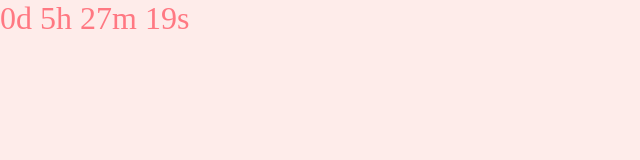
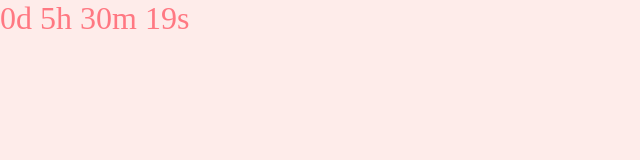
Before and after one commit to Ratnadip12/Alarm, a plain HTML site: page index.html in a window 1280 px wide. Both pictures are taken after a click on the button "REFRESH". Shown: the full height of the page, 0-640 px from the left. Drawn offline with nearby package versions, Linux system fonts and the light colour scheme; a web font is replaced by a local one.

Commit message:
index.html

```diff
--- a/index.html
+++ b/index.html
@@ -201,7 +201,7 @@
 
 
         // Set the date and time to reveal the birthday content
-        const revealDate = new Date("2025-06-13T19:55:00").getTime();
+        const revealDate = new Date("2025-06-13T19:58:00").getTime();
         const countdownInterval = setInterval(() => {
             const now = new Date().getTime();
             const distance = revealDate - now;
```
